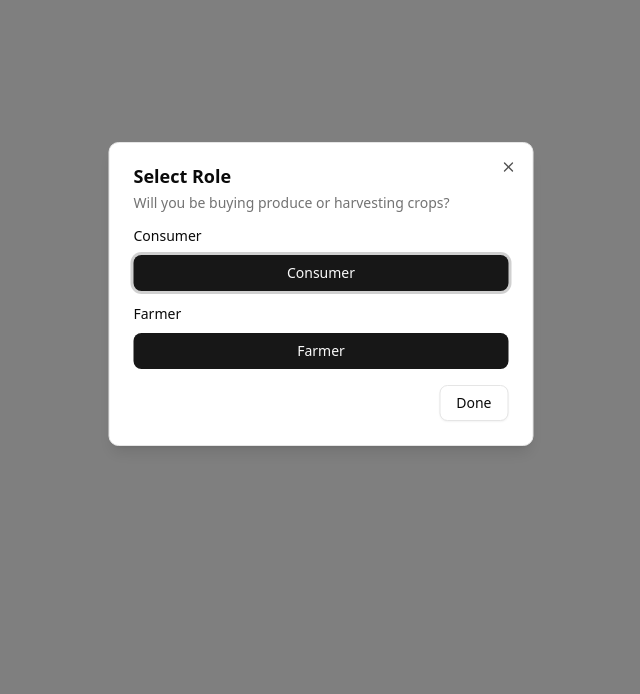
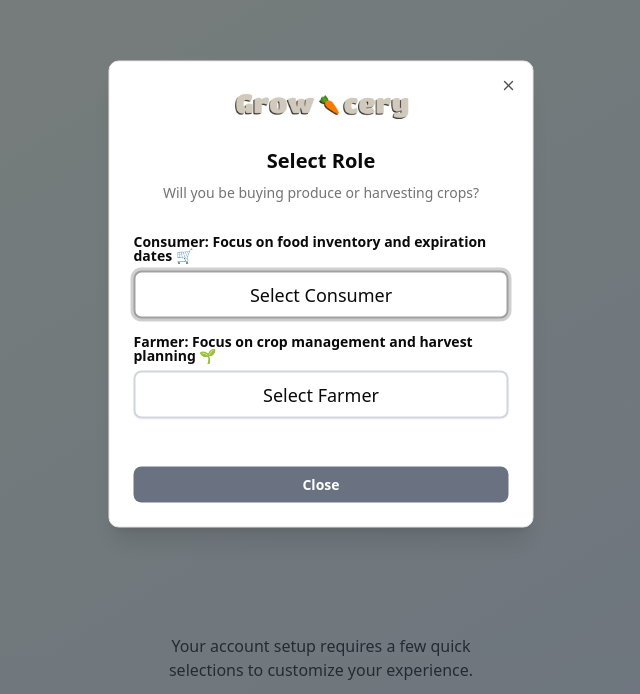
Before and after one commit to TWilliamsA7/Growcery, a Next.js app: page /onboarding in a window 1280 px wide. Shown: the part 106-800 px from the top of the page, without its empty margins (319-959 px from the left). Built offline with nearby package versions, Linux system fonts and the light colour scheme; no server answers.

Commit message:
Onboarding updates

```diff
--- a/app/(auth)/onboarding/page.tsx
+++ b/app/(auth)/onboarding/page.tsx
@@ -36,6 +36,16 @@ export default function OnboardingPage() {
 
   return (
     <>
+      <div
+        className="min-h-screen w-full flex items-center justify-center
+                        bg-green-50 dark:bg-gray-900
+                        bg-linear-to-br from-green-50 to-blue-100 dark:to-gray-800"
+      >
+        {/* A subtle foreground element to indicate the user is in the app */}
+        <div className="absolute top-0 left-0 p-4">
+          {/* We could place a small logo here for persistent branding */}
+          {/* <GrowceryLogo width={100} height={25} alt="Growcery" className="h-6 w-auto" /> */}
+        </div>
         <LocationModal
           title="Select Location"
           description="Help us determine what climate you are in!"
@@ -51,6 +61,12 @@ export default function OnboardingPage() {
           open={selectRoleModalOpen}
           onOpenChange={handleExitSelectModal}
         />
+        {/* Displaying a subtle message underneath the modals while they are open */}
+        <p className="text-center text-gray-600 dark:text-gray-400 max-w-sm px-4 absolute bottom-3">
+          Your account setup requires a few quick selections to customize your
+          experience.
+        </p>
+      </div>
     </>
   );
 }
--- a/components/LocationModal.tsx
+++ b/components/LocationModal.tsx
@@ -1,3 +1,6 @@
+// components/LocationModal.tsx
+"use client";
+
 import { Button } from "@/components/ui/button";
 import {
   Dialog,
@@ -9,11 +12,9 @@ import {
   DialogTitle,
 } from "@/components/ui/dialog";
 import { Label } from "@/components/ui/label";
-import { useProfile } from "@/contexts/profile-provider";
-import { useRouter } from "next/navigation";
 import { useState } from "react";
-import { toast } from "sonner";
 import { Input } from "./ui/input";
+import GrowceryLogo from "./GrowceryLogo"; // Assuming this path is correct or adjust if needed
 
 interface LocationModalProps {
   title: string;
@@ -34,32 +35,60 @@ export function LocationModal({
 }: LocationModalProps) {
   const [location, setLocation] = useState<string>("");
 
+  const handleSubmit = (e: React.FormEvent) => {
+    e.preventDefault(); // Prevent default form submission
+    onSubmit(location);
+    // Optionally close the dialog if submission is successful
+    if (onOpenChange) onOpenChange(false);
+  };
+
   return (
     <Dialog defaultOpen={openDefault} open={open} onOpenChange={onOpenChange}>
-      <form>
-        <DialogContent className="sm:max-w-[425px]">
-          <DialogHeader>
-            <DialogTitle>{title}</DialogTitle>
+      <form onSubmit={handleSubmit}>
+        <DialogContent className="sm:max-w-[425px] p-6 shadow-xl">
+          <DialogHeader className="flex flex-col items-center text-center">
+            <GrowceryLogo
+              width={180}
+              height={45}
+              alt="Growcery Logo"
+              className="w-full h-10 max-w-[150px] mb-2"
+            />
+            <DialogTitle className="text-xl font-bold">{title}</DialogTitle>
             <DialogDescription>{description}</DialogDescription>
           </DialogHeader>
-          <div className="grid gap-4">
-            <div className="grid gap-3">
-              <Label htmlFor="location">Select a Location</Label>
+
+          <div className="grid gap-4 py-4">
+            <div className="grid gap-2">
+              <Label htmlFor="location" className="text-left font-semibold">
+                Select a Location
+              </Label>
               <Input
                 id="location"
-                className=""
+                className="h-10"
                 value={location}
-                placeholder="State/Providence, Country"
+                placeholder="City, State/Province, Country"
                 onChange={(e) => setLocation(e.target.value)}
               />
             </div>
           </div>
-          <DialogFooter>
+
+          <DialogFooter className="flex-col-reverse sm:flex-row sm:justify-end pt-4">
             <DialogClose asChild>
-              <Button onClick={() => onSubmit(location)} variant="outline">
-                Done
+              <Button
+                type="button"
+                variant="outline"
+                className="w-full sm:w-auto"
+              >
+                Cancel
               </Button>
             </DialogClose>
+            <Button
+              onClick={() => onSubmit(location)}
+              className="w-full sm:w-auto bg-green-600 hover:bg-green-700 text-white font-semibold"
+              disabled={!location.trim()} // Disable if input is empty
+            >
+              Confirm Location
+            </Button>
           </DialogFooter>
         </DialogContent>
       </form>
--- a/components/SelectRoleModal.tsx
+++ b/components/SelectRoleModal.tsx
@@ -1,3 +1,6 @@
+// components/SelectRoleModal.tsx
+"use client";
+
 import { Button } from "@/components/ui/button";
 import {
   Dialog,
@@ -9,6 +12,7 @@ import {
   DialogTitle,
 } from "@/components/ui/dialog";
 import { Label } from "@/components/ui/label";
+import GrowceryLogo from "./GrowceryLogo"; // Assuming this path is correct
 import { useProfile } from "@/contexts/profile-provider";
 import { useState } from "react";
 import { toast } from "sonner";
@@ -19,6 +23,7 @@ interface SelectRoleModalProps {
   openDefault: boolean;
   open: boolean;
   onOpenChange?: (open: Boolean) => void;
+  triggerText?: string; // Added for potential external trigger, though not used in modal itself
 }
 
 export function SelectRoleModal({
@@ -33,70 +38,88 @@ export function SelectRoleModal({
 
   const handleSelection = async (type: "consumer" | "farmer") => {
     setLoading(true);
+    try {
       await updateUserType(type);
-    toast(`Updated role to ${type}`, {
-      description: "Can be changed at an time later on",
+      toast.success(`Role updated to ${type}!`, {
+        description: "You can change this at any time.",
       });
+    } catch (error) {
+      toast.error("Failed to update role. Please try again.");
+    } finally {
       setLoading(false);
+    }
   };
 
   return (
     <Dialog defaultOpen={openDefault} open={open} onOpenChange={onOpenChange}>
-      <form>
-        <DialogContent className="sm:max-w-[425px]">
-          <DialogHeader>
-            <DialogTitle>{title}</DialogTitle>
+      <DialogContent className="sm:max-w-[425px] p-6 shadow-xl">
+        <DialogHeader className="flex flex-col items-center text-center">
+          <GrowceryLogo
+            width={180}
+            height={45}
+            alt="Growcery Logo"
+            className="w-full h-10 max-w-[150px] mb-2"
+          />
+          <DialogTitle className="text-xl font-bold">{title}</DialogTitle>
           <DialogDescription>{description}</DialogDescription>
         </DialogHeader>
-          <div className="grid gap-4">
-            <div className="grid gap-3">
-              <Label htmlFor="consumer">Consumer</Label>
+
+        <div className="grid gap-4 py-4">
+          {/* Consumer Role Button */}
+          <div className="grid gap-2">
+            <Label htmlFor="consumer" className="font-semibold">
+              Consumer: Focus on food inventory and expiration dates 🛒
+            </Label>
             <Button
               id="consumer"
-                className={`${
+              variant={
+                profile?.user_type === "consumer" ? "default" : "outline"
+              }
+              disabled={loading || profile?.user_type === "consumer"}
+              className={`h-12 text-lg transition-all duration-300 ${
                 profile?.user_type === "consumer"
-                    ? "border-3 border-amber-600"
-                    : ""
+                  ? "bg-blue-600 hover:bg-blue-700 ring-2 ring-blue-500/50"
+                  : "border-2 border-gray-300 hover:bg-gray-100"
               }`}
-                onClick={() => {
-                  updateUserType("consumer");
-                  toast("Updated role to consumer", {
-                    description: "Can be changed at an time later on",
-                  });
-                }}
+              onClick={() => handleSelection("consumer")}
             >
-                Consumer
+              Select Consumer
             </Button>
           </div>
-            <div className="grid gap-3">
-              <Label htmlFor="farmer">Farmer</Label>
+
+          {/* Farmer Role Button */}
+          <div className="grid gap-2">
+            <Label htmlFor="farmer" className="font-semibold">
+              Farmer: Focus on crop management and harvest planning 🌱
+            </Label>
             <Button
               id="farmer"
-                className={`${
+              variant={profile?.user_type === "farmer" ? "default" : "outline"}
+              disabled={loading || profile?.user_type === "farmer"}
+              className={`h-12 text-lg transition-all duration-300 ${
                 profile?.user_type === "farmer"
-                    ? "border-3 border-amber-600"
-                    : ""
+                  ? "bg-green-600 hover:bg-green-700 ring-2 ring-green-500/50"
+                  : "border-2 border-gray-300 hover:bg-gray-100"
               }`}
-                onClick={() => {
-                  updateUserType("farmer");
-                  toast("Updated role to farmer", {
-                    description: "Can be changed at an time later on",
-                  });
-                }}
+              onClick={() => handleSelection("farmer")}
             >
-                Farmer
+              Select Farmer
             </Button>
           </div>
         </div>
-          <DialogFooter>
+
+        <DialogFooter className="pt-4">
           <DialogClose asChild>
-              <Button disabled={loading} variant="outline">
-                Done
+            <Button
+              disabled={loading}
+              variant="default"
+              className="w-full bg-gray-500 hover:bg-gray-600 text-white font-semibold"
+            >
+              Close
             </Button>
           </DialogClose>
         </DialogFooter>
       </DialogContent>
-      </form>
     </Dialog>
   );
 }
```
Lines whose indentation alone changed are shown as unchanged.
